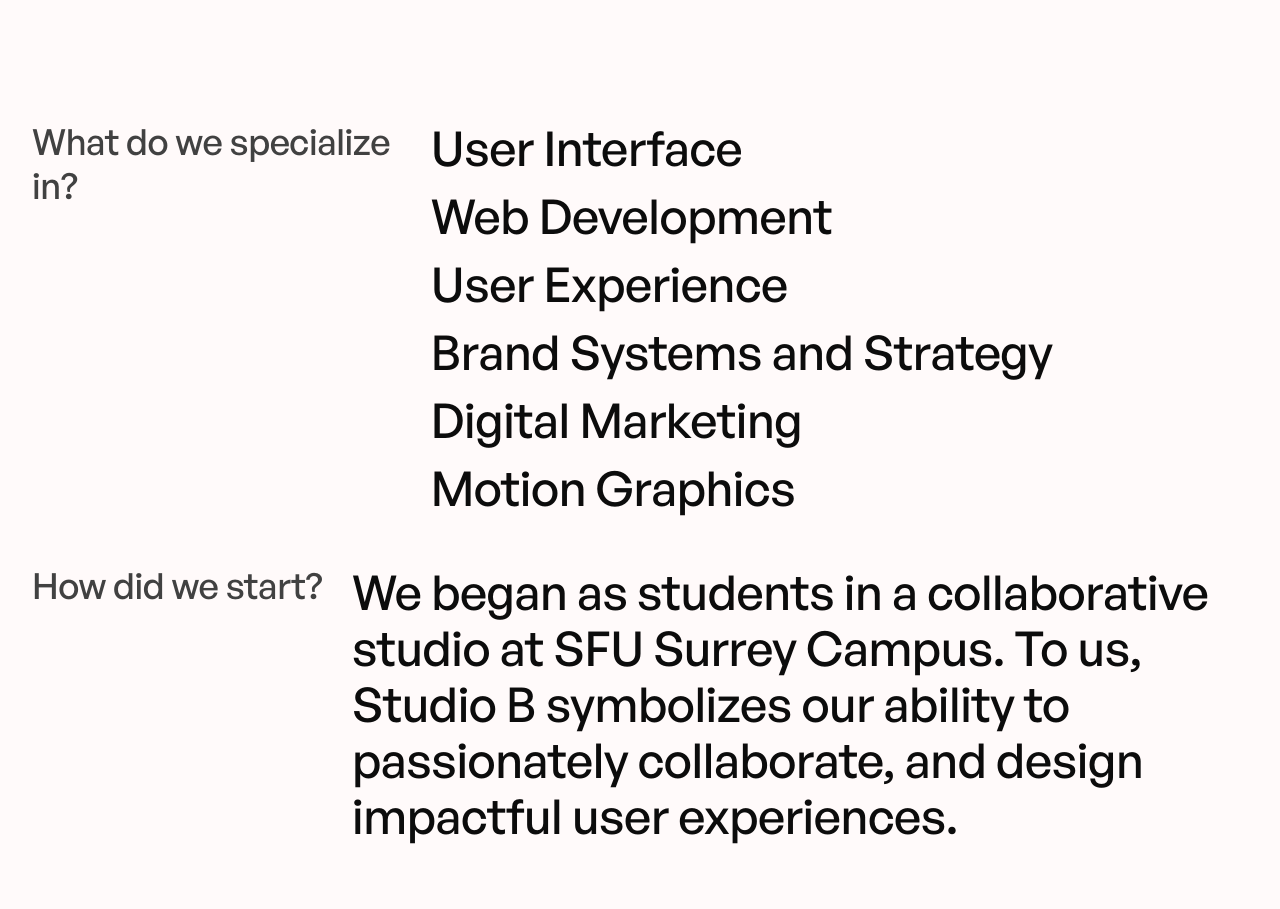
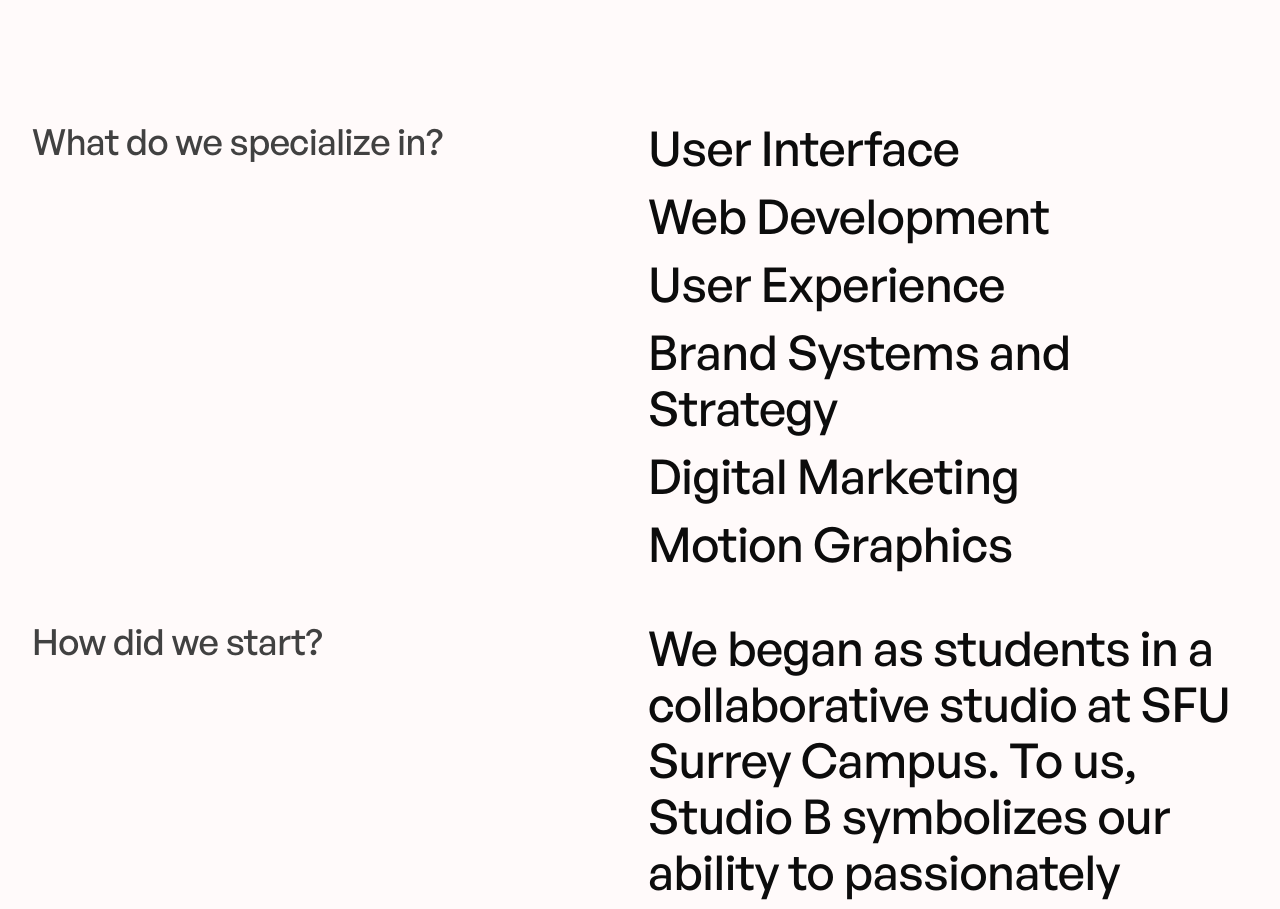
Before and after one commit to nathan-gg/studiob-microsite, a React (Vite) app: page / in a window 1280 px wide. Shown: the part 2341-3250 px from the top of the page. Built offline with nearby package versions, Linux system fonts and the light colour scheme; the HTML template or start-up script is replaced by a standard one.

Commit message:
text alignment

```diff
--- a/src/App.jsx
+++ b/src/App.jsx
@@ -158,11 +158,11 @@ function App() {
       </div>
 
       <div className="about h-fit px-3 lg:px-8 py-12 lg:py-15 gap-12 flex-col flex ">
-        <div className="flex lg:justify-between flex-col lg:flex-row gap-6">
+        <div className="flex lg:justify-between flex-col lg:flex-row gap-6 b">
           <p className="sm:text-[28px] sm:leading-9 lg:text-[36px] lg:leading-11 text-[20px] leading-7 text-asphalt">
             What do we specialize in?
           </p>
-          <div className="sm:text-[40px] sm:leading-12 lg:text-5xl lg:leading-14 text-[28px] leading-9 lg:w-4xl flex flex-col gap-2 lg:gap-3">
+          <div className="sm:text-[40px] sm:leading-12 lg:text-5xl lg:leading-14 text-[28px] leading-9 lg:w-4xl flex flex-col gap-2 lg:gap-3  max-w-150">
             <p>User Interface</p>
             <p>Web Development</p>
             <p>User Experience</p>
@@ -171,11 +171,11 @@ function App() {
             <p>Motion Graphics</p>
           </div>
         </div>
-        <div className="flex lg:justify-between flex-col lg:flex-row gap-6">
+        <div className="flex lg:justify-between flex-col lg:flex-row gap-6 ">
           <p className="sm:text-[28px] sm:leading-9 lg:text-[36px] lg:leading-11 text-[20px] leading-7 text-asphalt">
             How did we start?
           </p>
-          <div className="sm:text-[40px] sm:leading-12 lg:text-5xl lg:leading-14 text-[28px] leading-9 lg:w-4xl flex ">
+          <div className="sm:text-[40px] sm:leading-12 lg:text-5xl lg:leading-14 text-[28px] leading-9 lg:w-4xl flex max-w-150 ">
             <p>
               We began as students in a collaborative studio at SFU Surrey
               Campus. To us, Studio B symbolizes our ability to passionately
```
